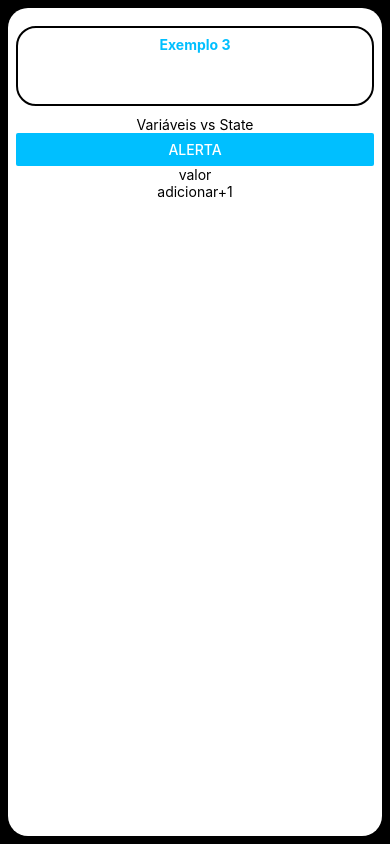
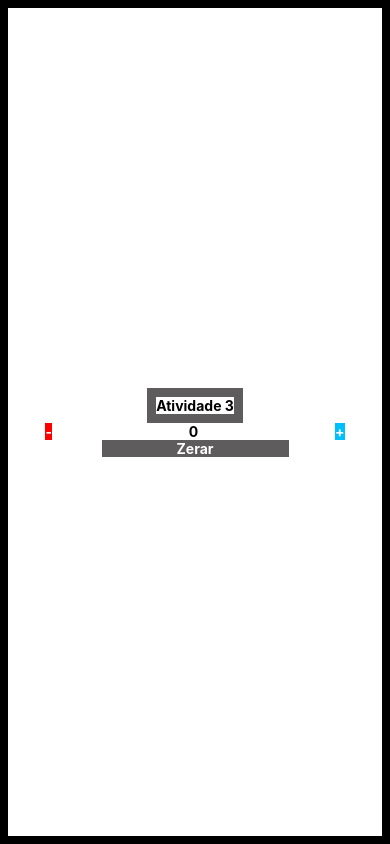
Before and after one commit to joaocastro0420/aula-introducao-expo, a React Native app: screen / in a window 390 px wide. Built offline with nearby package versions, Linux system fonts and the light colour scheme; what react-native-responsive-fontsize would draw is missing.

Commit message:
atividade 03

```diff
--- a/App.js
+++ b/App.js
@@ -18,6 +18,9 @@ import Atividade2 from './src/atividade-02';
 //exemplos
 import Exemplo3 from './src/exemplos/ex-03';
 
+//atvidades
+import Atividade3 from './src/atividades-03';
+
 
 
 
@@ -25,7 +28,7 @@ import Exemplo3 from './src/exemplos/ex-03';
 export default function App() {
   return (
     <View style={styles.container}>
-      <Exemplo3 />
+      <Atividade3 />
       <StatusBar style="auto" />
     </View>
   );
--- /dev/null
+++ b/src/atividades-03/index.js
@@ -0,0 +1,42 @@
+import { useState } from 'react';
+import { View, Text, TouchableOpacity } from 'react-native';
+
+import styles from './styles';
+
+function Exemplo3() {
+    const [num, setNum] = useState(0);
+
+    // Funções para manipular o estado
+    const incrementar = () => setNum(num + 1);
+    const decrementar = () => setNum(num > 0 ? num - 1 : 0); // Evita números negativos
+    const zerar = () => setNum(0);
+
+    return (
+        <View style={styles.container}>
+            {/* Título da Atividade */}
+            <Text style={styles.titulo}>Atividade 3</Text>
+
+            <View style={styles.linha}>
+                {/* Botão de Decrementar */}
+                <TouchableOpacity style={styles.botaoMenos} onPress={decrementar}>
+                    <Text style={styles.textoBotao}>-</Text>
+                </TouchableOpacity>
+
+                {/* Número no centro */}
+                <Text style={styles.numero}>{num}</Text>
+
+                {/* Botão de Incrementar */}
+                <TouchableOpacity style={styles.botaoMais} onPress={incrementar}>
+                    <Text style={styles.textoBotao}>+</Text>
+                </TouchableOpacity>
+            </View>
+
+            {/* Botão de Zerar */}
+            <TouchableOpacity style={styles.botaoZerar} onPress={zerar}>
+                <Text style={styles.textoBotao}>Zerar</Text>
+            </TouchableOpacity>
+        </View>
+    );
+}
+
+export default Exemplo3;
--- /dev/null
+++ b/src/atividades-03/styles.js
@@ -0,0 +1,70 @@
+import { StyleSheet } from 'react-native';
+import { RFPercentage } from 'react-native-responsive-fontsize';
+
+const styles = StyleSheet.create({
+    container: {
+        flex: 1,
+        justifyContent: 'center',
+        alignItems: 'center',
+        backgroundColor: '#fff',
+    },
+    titulo: {
+        fontSize: RFPercentage(3.5), // Tamanho do título reduzido
+        fontWeight: 'bold',
+        color: '#000000', // Cor azul clara
+        marginBottom: RFPercentage(15), // Menor espaçamento abaixo do título
+        marginTop: RFPercentage(-30), // Move o título mais para cima
+        textAlign: 'center', // Centraliza o texto
+        borderWidth: 9,
+        borderColor: '#5f5c5e', // Cor azul clara
+        borderRadius: RFPercentage(6), // Bordas arredondadas
+        padding: RFPercentage(2), // Espaçamento interno
+    },
+    linha: {
+        flexDirection: 'row', // Alinha os itens em linha
+        alignItems: 'center',
+        justifyContent: 'space-between',
+        width: '80%',
+    },
+    numero: {
+        fontSize: RFPercentage(6),
+        fontWeight: 'bold',
+        color: '#000',
+        textAlign: 'center',
+    },
+    botaoMais: {
+        backgroundColor: '#00bfff',
+        padding: RFPercentage(2),
+        borderRadius: RFPercentage(2),
+        alignItems: 'center',
+        justifyContent: 'center',
+        width: RFPercentage(12),
+        height: RFPercentage(6),
+    },
+    botaoMenos: {
+        backgroundColor: '#ff0000',
+        padding: RFPercentage(2),
+        borderRadius: RFPercentage(2),
+        alignItems: 'center',
+        justifyContent: 'center',
+        width: RFPercentage(12),
+        height: RFPercentage(6),
+    },
+    botaoZerar: {
+        backgroundColor: '#5f5c5e',
+        padding: RFPercentage(2),
+        borderRadius: RFPercentage(2),
+        alignItems: 'center',
+        justifyContent: 'center',
+        marginTop: RFPercentage(4),
+        width: '50%',
+    },
+    textoBotao: {
+        color: '#ffffff',
+        fontSize: RFPercentage(2),
+        fontWeight: 'bold',
+
+    },
+});
+
+export default styles;
--- a/src/exemplos/ex-03/index.js
+++ b/src/exemplos/ex-03/index.js
@@ -1,11 +1,14 @@
+import { useState } from 'react';
 import { View, Text, Button, Alert, TouchableOpacity } from 'react-native';
 
 import styles from './styles';
 
 function Exemplo3() {
 
-    function handleExibeMensagem () {
-        Alert.alert('Teste')
+    const [num, setNum] = useState(0);
+
+    function handleAtualizaState () {
+        setNum(num + 1);
     }
 
     const handleOutroJeitoFuncao = () => {
@@ -22,7 +25,7 @@ function Exemplo3() {
         <View style={styles.container}>
             <Text style={styles.titulo}>Exemplo 3</Text>
             <Text style={styles.texto}>Variáveis vs State</Text>
-            <View style={styles.botaoAlerta}>
+            <View style={styles.botaoAlert}>
                 <Button
                     onPress={handleOutroJeitoFuncao}
                     title="Alerta"
@@ -30,9 +33,11 @@ function Exemplo3() {
                     accessibilityLabel="Mensagem de alerta"
                 />
             </View>
-            <Text>valor</Text>
-            <TouchableOpacity>
-                <Text style={styles.botao}>adicionar+1</Text>
+
+            <Text style={styles.numero}>{num}</Text>
+
+            <TouchableOpacity style={styles.botao} onPress={handleAtualizaState}>
+                <Text style={styles.txtBotao}>Adicionar +1</Text>
             </TouchableOpacity>
 
         </View>
--- a/src/exemplos/ex-03/styles.js
+++ b/src/exemplos/ex-03/styles.js
@@ -14,7 +14,7 @@ const styles = StyleSheet.create({
         color: 'deepskyblue',
         fontWeight: 'bold',
         borderWidth: 2,
-        borderColor: '#000000',
+        borderColor: 'deepskyblue',
         marginTop: 10,
         marginBottom: 10,
         padding: 8,
@@ -27,16 +27,30 @@ const styles = StyleSheet.create({
     texto: {
         fontSize: RFPercentage(2.2),
     },
-    botaoAlerta: {
+    botaoAlert: {
         width: '100%',
         margin: RFPercentage(1),
     },
+    numero: {
+        fontSize: RFPercentage(4),
+        color: 'coral',
+        margin: RFPercentage(2)
+    },
     botao: {
-        width: '100%',
-        margin: RFPercentage(1),
-        height: RFPercentage(5),
-        borderRadius: 20,
-    }
+        backgroundColor: 'deepskyblue',
+        width: '70%',
+        // height: RFPercentage(4),
+        borderRadius: RFPercentage(2),
+        alignItems: 'center',
+        justifyContent: 'center',
+        padding: RFPercentage(1),
+    },
+    txtBotao: {
+        fontSize: RFPercentage(2),
+        color: '#fafafa',
+        fontWeight: 'bold',
+        letterSpacing: 1.5,
+    },
 });
 
 export default styles;
```
Lines whose indentation alone changed are shown as unchanged.
